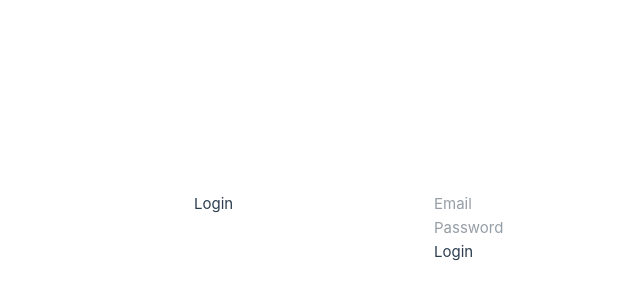
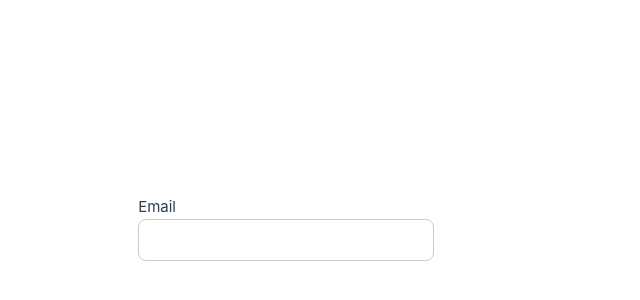
Before and after one commit to nambelaas/vue-components, a Vue app: page / in a window 1280 px wide. Shown: the part 172-472 px from the top of the page, without its empty margins (206-846 px from the left). Built offline with nearby package versions, Linux system fonts and the light colour scheme; the HTML template or start-up script is replaced by a standard one.

Commit message:
implement v-model in custom component

```diff
--- a/src/App.vue
+++ b/src/App.vue
@@ -1,8 +1,9 @@
 <script lang="ts">
-import { ref } from 'vue'
-import Alert from './components/Alert.vue';
-import Alerts from './components/Alerts.vue';
-import LoginForm from './components/LoginForm.vue';
+import { ref } from "vue";
+import Alert from "./components/Alert.vue";
+import Alerts from "./components/Alerts.vue";
+import LoginForm from "./components/LoginForm.vue";
+import BaseInput from "./components/BaseInput.vue";
 
 // const items = ref(3)
 // const show = ref(true)
@@ -12,42 +13,43 @@ import LoginForm from './components/LoginForm.vue';
 // })
 
 export default {
-  name: 'App',
+  name: "App",
   components: {
     Alert,
     Alerts,
-    LoginForm
+    LoginForm,
+    BaseInput,
   },
-  props:{
-    items: {
-      type: Number,
-      default: 0
+  data: () => ({
+    items: 3,
+    show: true,
+    alert: {
+      message: "Message",
+      type: ["success", "warning", "danger"],
     },
-    show:{
-      type: Boolean,
-      default: true
+    email: "",
+  }),
+  methods: {
+    handleSubmit(email: String, password: String): void {
+      alert(email + " " + password);
     },
-    alert: {
-      type: Object,
-      default: () => ({
-        message: "Message",
-        type: ["success", "warning", "danger"]
-      })
-    }
   },
-  methods:{
-    handleSubmit(email: String, password: String): void{
-      alert(email + " " + password)
-    }
-  }
-}
-
+};
 </script>
 
 <template>
-  <!-- <Alert :message="items+' item has been removed'" type="success" :show="true"/> -->
-  <!-- <Alert :message="items+' item has been removed'" type="danger" :show="show" @alert-close="show = false" /> -->
-  <!-- <Alerts :message="items+' item has been removed'" type="errors" :types="alert.type"/> -->
-   <LoginForm @submit="handleSubmit" />
-
+  <div class="container py-5 flex flex-col gap-3">
+    <!-- <Alert :message="items+' item has been removed'" type="success" :show="true"/> -->
+    <!-- <Alert :message="items+' item has been removed'" type="danger" :show="show" @alert-close="show = false" /> -->
+    <!-- <Alerts :message="items+' item has been removed'" type="errors" :types="alert.type"/> -->
+    <!-- <LoginForm @submit="handleSubmit" /> -->
+    <!-- <input
+      type="email"
+      v-model="email"
+      class="form-control"
+      placeholder="Email"
+    /> -->
+    <BaseInput v-model="email" label="Email" />
+    {{ email }}
+  </div>
 </template>
--- a/src/assets/main.css
+++ b/src/assets/main.css
@@ -66,3 +66,10 @@ a,
   font-size: 1.2rem;
   font-weight: bold;
 }
+
+input{
+  padding: 0.5rem;
+  border: 1px solid #ccc;
+  border-radius: 8px;
+  width: 100%;
+}
--- /dev/null
+++ b/src/components/BaseInput.vue
@@ -0,0 +1,41 @@
+<template>
+  <div class="mb-3">
+    <label class="form-label mb-2">{{ label }}</label>
+    <input type="text" class="form-control" v-model="value" />
+  </div>
+</template>
+
+<script lang="ts">
+export default {
+  name: "BaseInput",
+  props: {
+    label: {
+      type: String,
+      required: true,
+    },
+    modelValue: {
+      type: String,
+      required: true,
+    },
+  },
+  emits: ["update:modelValue"],
+  computed: {
+    value: {
+      get() {
+        return this.modelValue;
+      },
+      set(value: String) {
+        this.$emit("update:modelValue", value);
+      },
+    },
+  },
+  methods: {
+    onInput(event: Event) {
+      const target = event.target as HTMLInputElement | null;
+      if (target) {
+        this.$emit("update:modelValue", target.value);
+      }
+    },
+  },
+};
+</script>
```
